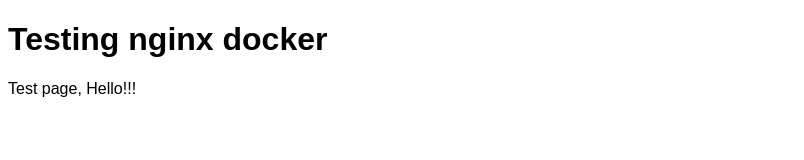
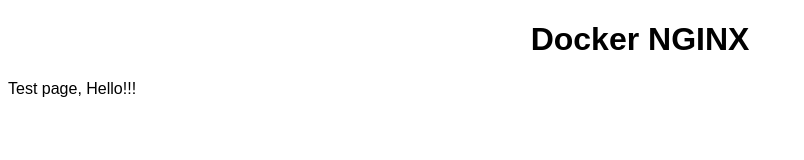
Before and after one commit to arman912/dockerproject, a plain HTML site: page index.html in a window 1280 px wide. Shown: the whole page, without its empty margins (0-804 px from the left). Drawn offline with Linux system fonts and the light colour scheme.

Commit message:
center image

```diff
--- a/index.html
+++ b/index.html
@@ -5,6 +5,7 @@
 <meta charset="UTF-8">
 <meta name="viewport" content="width=device-width, initial-scale=1">
 <style>
+h1 {text-align: center;}
 body {
   font-family: Arial, Helvetica, sans-serif;
 }
@@ -12,7 +13,7 @@
 </head>
 <body>
 
-<h1>Testing nginx docker</h1>
+<h1>Docker NGINX </h1>
 <p>Test page, Hello!!!</p>
 
 </body>
```
